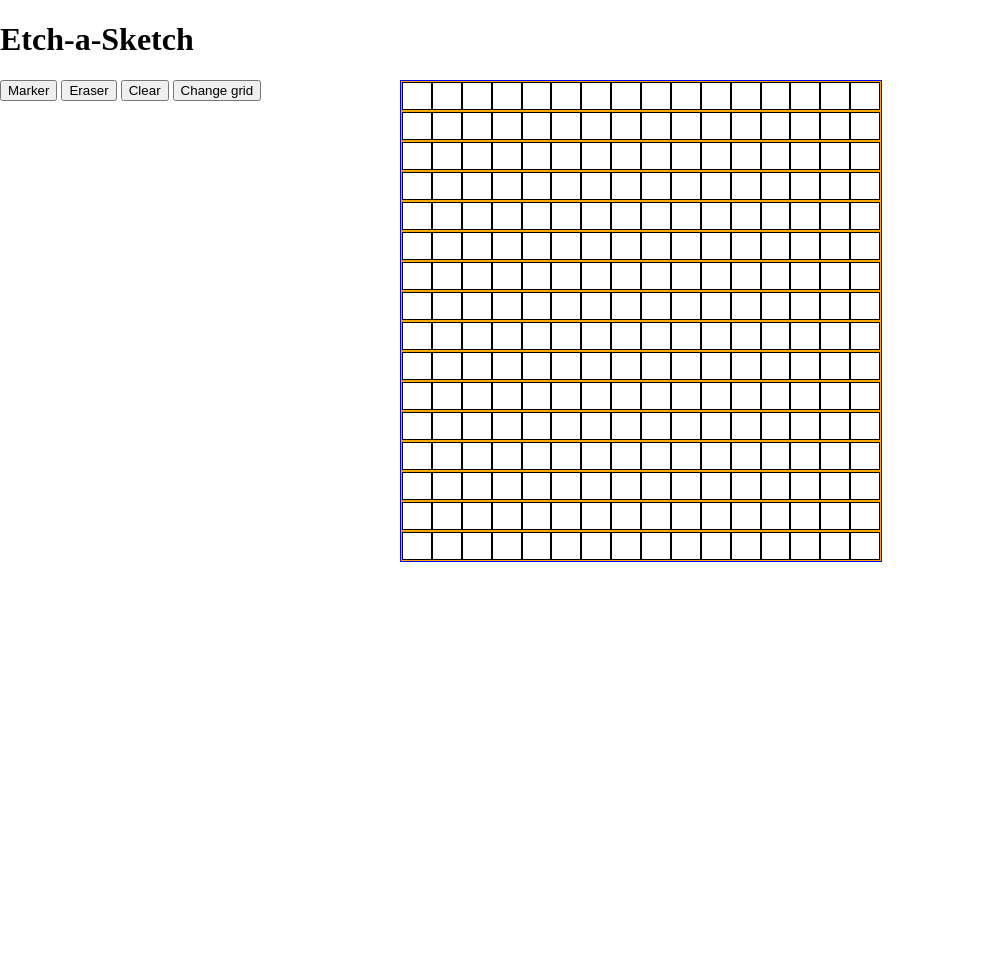
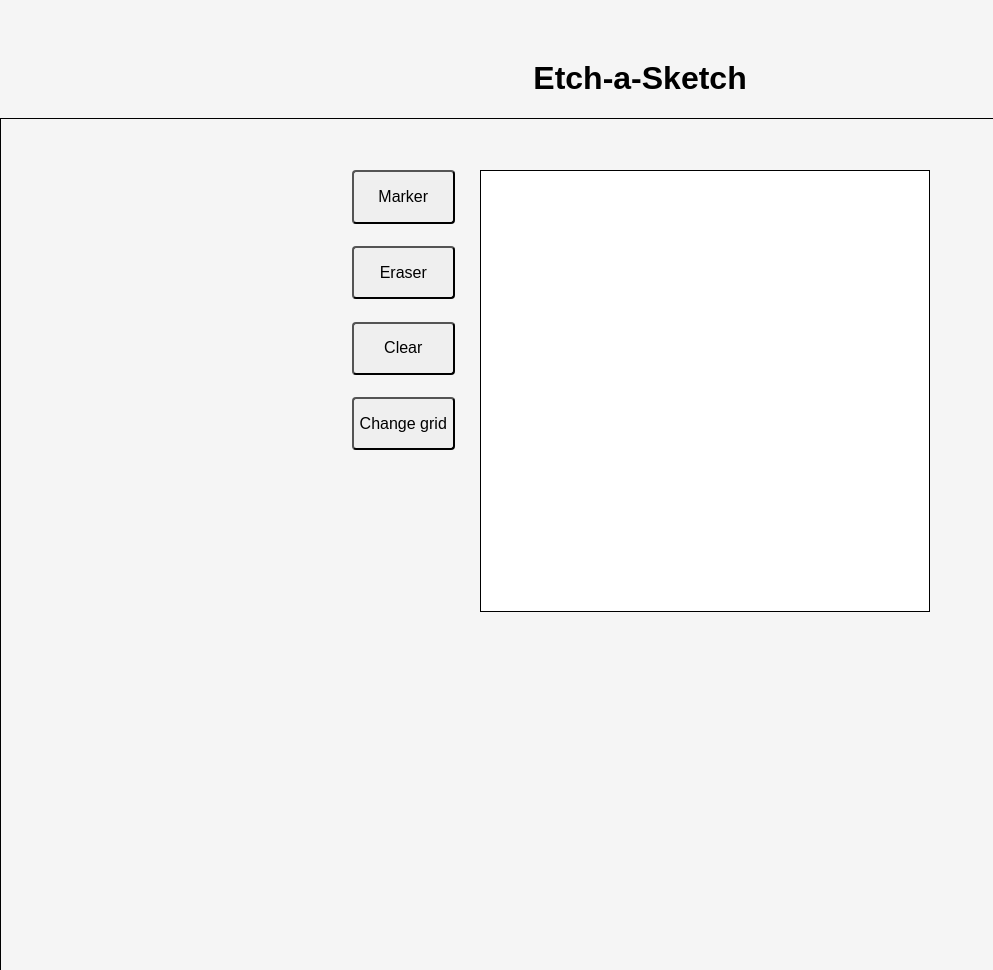
Before and after one commit to yeaung00/etch-a-sketch, a plain HTML site: page index.html in a window 1280 px wide. Shown: the whole page, without its empty margins (0-993 px from the left). Before the commit the page ends 800 px from the top, so only its background shows below. Drawn offline with Linux system fonts and the light colour scheme.

Commit message:
fixed styling

```diff
--- a/styles.css
+++ b/styles.css
@@ -1,28 +1,58 @@
 body{
     margin:0;
+    background-color: whitesmoke;
+    font-family: Arial, Helvetica, sans-serif;
+}
+.title {
+    padding-top: 3%;
+    display:flex;
+    justify-content: center;
+
 }
 .app {
+    padding-top: 4%;
     display:flex;
+    justify-content: center;
+    width:100vw;
+    height:100vh;
+    border:1px solid black;
+    gap:2%;
 }
 .tools {
-    width: 25em;
+    display:flex;
+    flex-direction: column;
+    height: 35%;
+    gap:8%;
+}
+.marker,
+.eraser,
+.clear,
+.gridDimensions,
+.colorPicker {
+    font-size: 100%;
+    height:20%;
+    border-radius: 4px;
+    transition-duration: 0.2s;
+}
+.marker:hover,
+.eraser:hover,
+.clear:hover,
+.gridDimensions:hover,
+.colorPicker:hover {
+    transform: scale(1.08);
 }
 .container {
     display:flex;
+    background-color: white;
     flex-direction: column;
-    height:30em;
-    width:30em;
-    border: 1px solid blue;
+    height:55%;
+    width:35%;
+    border: 1px solid black;
 }
 .rowContainer {
     flex:1;
     display:flex;
-    border:1px solid orange;
 }
 .cells {
     flex:1;
-    border: 1px solid black;
 }
-.cells:hover {
-    background-color: orange;
-}
```
